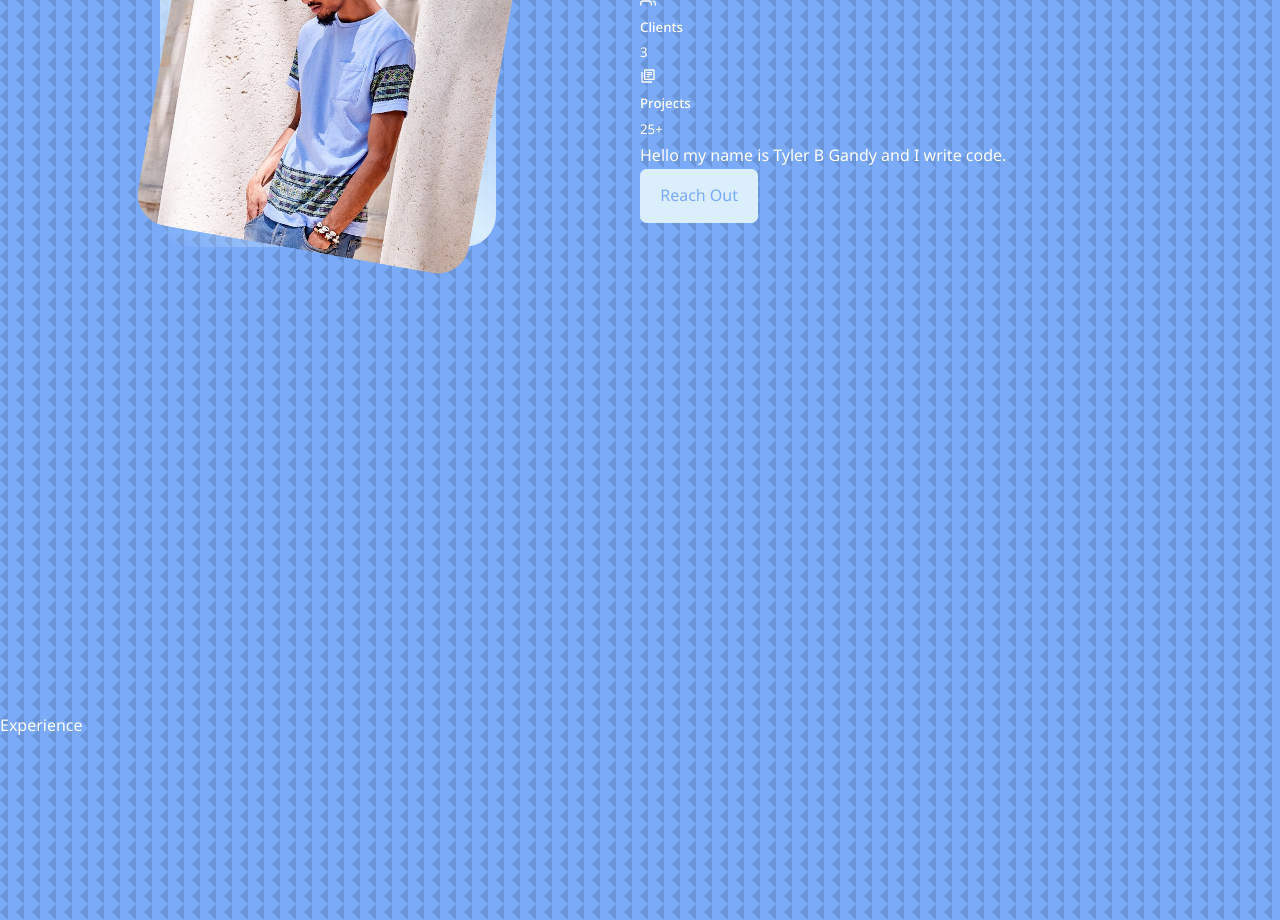
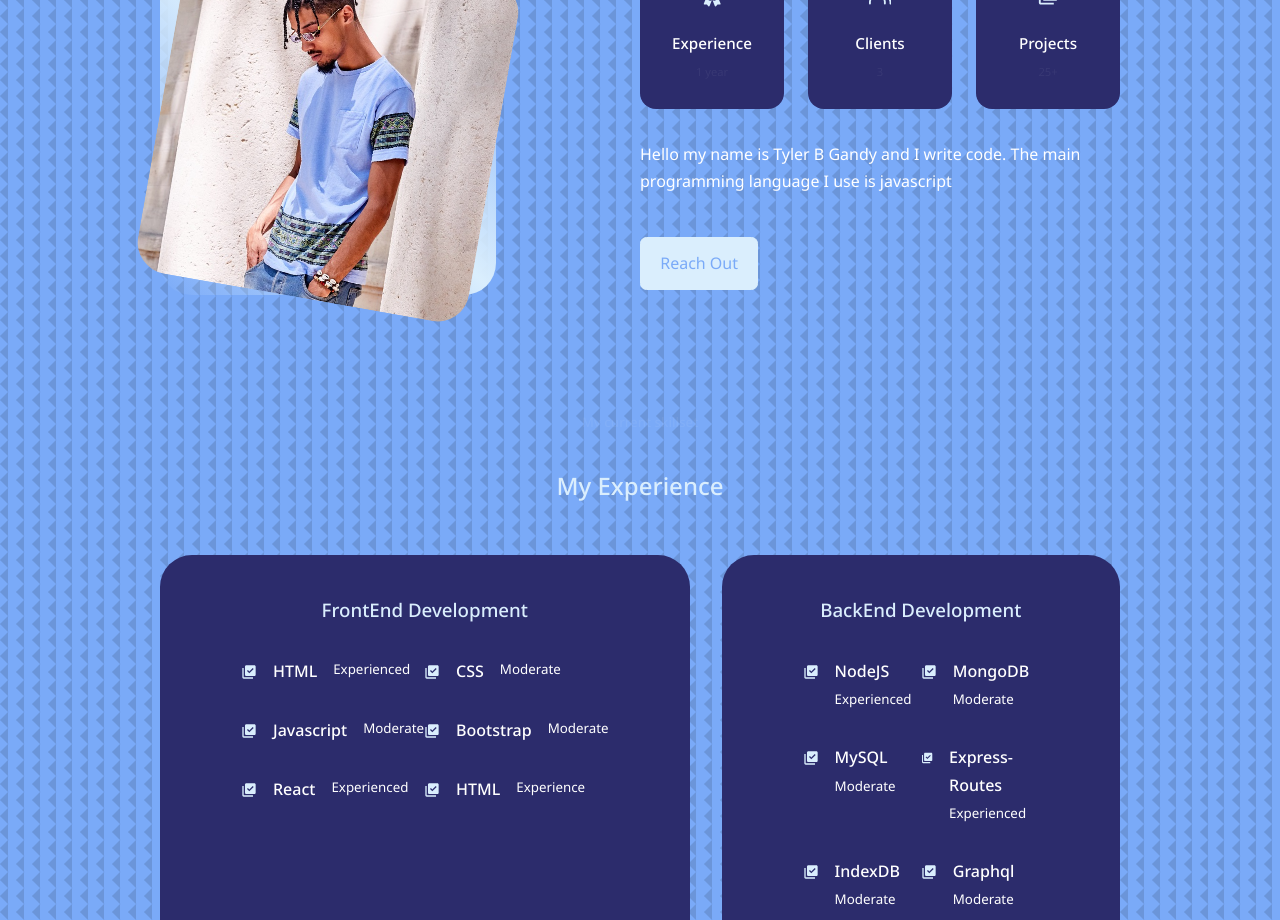
Before and after one commit to TyGBenjamin/Portfolio.v3.01, a React (Create React App) app: page / in a window 1280 px wide. Shown: the part 1880-2800 px from the top of the page. Built offline with nearby package versions, Linux system fonts and the light colour scheme.

Commit message:
changed index.css

```diff
--- a/src/components/about/About.jsx
+++ b/src/components/about/About.jsx
@@ -35,7 +35,10 @@
               <small> 25+</small>
             </article>
           </div>
-          <p>Hello my name is Tyler B Gandy and I write code.</p>
+          <p>
+            Hello my name is Tyler B Gandy and I write code. The main
+            programming language I use is javascript
+          </p>
           <a href="#contact" className="btn btn-primary">
             Reach Out
           </a>
--- a/src/components/about/about.css
+++ b/src/components/about/about.css
@@ -2,6 +2,7 @@
   display: grid;
   grid-template-columns: 35% 50%;
   gap: 15%;
+  padding-bottom: 20px;
 }
 
 .about__me {
@@ -22,4 +23,84 @@
   border-radius: 2rem;
   overflow: hidden;
   transform: rotate(10deg);
+  transition: var(--transition);
 }
+
+.about__mePhoto:hover {
+  transform: rotate(0);
+}
+
+.about__cards {
+  display: grid;
+  grid-template-columns: repeat(3, 1fr);
+  gap: 1.5rem;
+}
+
+.about__card {
+  background: var(--color-bg-variant);
+  border: 1px solid transparent;
+  border-radius: 1rem;
+  padding: 1.5rem;
+  text-align: center;
+}
+
+.about__card small {
+  color: white;
+}
+
+.about__card:hover {
+  background: skyblue;
+  border-color: var(--color-primary-variant);
+  cursor: none;
+}
+
+.about__icon {
+  color: var(--color-primary);
+  font-size: 1.4rem;
+  margin-bottom: 1rem;
+}
+
+.about__card h5 {
+  font-size: 0.95rem;
+}
+
+.about__card small {
+  font-size: 0.7rem;
+  color: var(--color-light);
+}
+
+.about__content p {
+  margin: 2rem 0 2.6rem;
+  color: white;
+}
+
+@media screen and (max-width: 1024px) {
+  .about__container {
+    grid-template-columns: 1fr;
+    gap: 0;
+  }
+  .about__me {
+    width: 50%;
+    margin: 2rem auto 4rem;
+  }
+  .about__content p {
+    margin: 1rem 0 1.5rem;
+  }
+}
+
+/* >>>>>>>>>>>>> MEDIA (small screen) QUERIES <<<<<<<<<<<<<<< */
+
+@media screen and (max-width: 600px) {
+  .about__me {
+    width: 50%;
+    margin: 0rem auto 3rem;
+  }
+  .about__cards {
+    grid-template-columns: 1fr 1fr;
+    gap: 1rem;
+  }
+
+  .about__content p {
+    margin: 1.5rem 0;
+  }
+}
--- a/src/components/experience/Experience.jsx
+++ b/src/components/experience/Experience.jsx
@@ -1,8 +1,102 @@
 import React from "react";
 import "./experience.css";
+import { MdLibraryAddCheck } from "react-icons/md";
 
 const Experience = () => {
-  return <section id="experience"> Experience</section>;
+  return (
+    <section id="experience">
+      <h5>My current skillset</h5>
+      <h2>My Experience</h2>
+
+      <div className="container experience__container">
+        <div className="experience__frontend">
+          <h3>FrontEnd Development</h3>
+          <div className="experience__content">
+            <article className="experience__details">
+              <MdLibraryAddCheck className="experience__details-icon" />
+              <h4>HTML</h4>
+              <small className="textLight">Experienced</small>
+            </article>
+            <article className="experience__details">
+              <MdLibraryAddCheck className="experience__details-icon" />
+              <h4>CSS</h4>
+              <small className="textLight">Moderate</small>
+            </article>
+            <article className="experience__details">
+              <MdLibraryAddCheck className="experience__details-icon" />
+              <h4>Javascript</h4>
+              <small className="textLight">Moderate</small>
+            </article>
+            <article className="experience__details">
+              <MdLibraryAddCheck className="experience__details-icon" />
+              <h4>Bootstrap</h4>
+              <small className="textLight">Moderate</small>
+            </article>
+            <article className="experience__details">
+              <MdLibraryAddCheck className="experience__details-icon" />
+              <h4>React</h4>
+              <small className="textLight">Experienced</small>
+            </article>
+            <article className="experience__details">
+              <MdLibraryAddCheck className="experience__details-icon" />
+              <h4>HTML</h4>
+              <small className="textLight">Experience</small>
+            </article>
+          </div>
+        </div>
+
+        {/* START OF BACKEND DEVELOPMENT */}
+
+        <div className="experience__backend">
+          <h3>BackEnd Development</h3>
+          <div className="experience__content">
+            <article className="experience__details">
+              <MdLibraryAddCheck className="experience__details-icon" />
+              <div>
+                <h4>NodeJS</h4>
+                <small className="textLight">Experienced</small>
+              </div>
+            </article>
+            <article className="experience__details">
+              <MdLibraryAddCheck className="experience__details-icon" />
+              <div>
+                <h4>MongoDB</h4>
+                <small className="textLight">Moderate</small>
+              </div>
+            </article>
+            <article className="experience__details">
+              <MdLibraryAddCheck className="experience__details-icon" />
+              <div>
+                <h4>MySQL</h4>
+                <small className="textLight">Moderate</small>
+              </div>
+            </article>
+            <article className="experience__details">
+              <MdLibraryAddCheck className="experience__details-icon" />
+              <div>
+                <h4>Express-Routes </h4>
+                <small className="textLight">Experienced</small>
+              </div>
+            </article>
+            <article className="experience__details">
+              <MdLibraryAddCheck className="experience__details-icon" />
+              <div>
+                <h4>IndexDB</h4>
+                <small className="textLight">Moderate</small>
+              </div>
+            </article>
+            <article className="experience__details">
+              <MdLibraryAddCheck className="experience__details-icon" />
+              <div>
+                <h4>Graphql</h4>
+                <small className="textLight">Moderate</small>
+              </div>
+            </article>
+          </div>
+        </div>
+      </div>
+    </section>
+  );
 };
 
 export default Experience;
--- a/src/components/experience/experience.css
+++ b/src/components/experience/experience.css
@@ -0,0 +1,68 @@
+.experience__container {
+  display: grid;
+  grid-template-columns: 1fr 1fr;
+  gap: 2rem;
+}
+
+.experience__container > div {
+  background: var(--color-bg-variant);
+  padding: 2.4rem 5rem;
+  border-radius: 2rem;
+  border: 1px solid transparent;
+  transition: var(--transition);
+}
+
+.experience__container > div:hover {
+  background: transparent;
+  border-color: var(--);
+}
+
+.experience__container > div h3 {
+  text-align: center;
+  margin-bottom: 2rem;
+  color: var(--color-primary);
+}
+
+.experience__content {
+  display: grid;
+  grid-template-columns: 1fr 1fr;
+  row-gap: 2rem;
+}
+
+.experience__details {
+  display: flex;
+  gap: 1rem;
+}
+
+.experience__details-icon {
+  margin-top: 6px;
+  color: var(--color-primary);
+}
+
+/* >>>>>>>>>>>>> MEDIA (medium screen) QUERIES <<<<<<<<<<<<<<< */
+
+@media screen and (max-width: 1024px) {
+  .experience__container {
+    grid-template-columns: 1fr;
+  }
+  .experience__container > div {
+    width: 80%;
+    padding: 2rem;
+    margin: 0 auto;
+  }
+  .experience__content {
+    padding: 1rem;
+  }
+}
+
+/* >>>>>>>>>>>>> MEDIA (small screen) QUERIES <<<<<<<<<<<<<<< */
+
+@media screen and (max-width: 600px) {
+  .experience__container {
+    gap: 1rem;
+  }
+  .experience__container > div {
+    width: 100%;
+    padding: 2rem 1rem;
+  }
+}
--- a/src/components/header/SocialMedia.jsx
+++ b/src/components/header/SocialMedia.jsx
@@ -9,13 +9,22 @@
         href="https://www.linkedin.com/in/tyler-gandy-a90a41225/"
         target="_blank"
         rel="noreffer"
+        className="socialIcon"
       >
         <BsLinkedin />
       </a>
-      <a href="https://github.com/TyGBenjamin" target="_blank">
+      <a
+        href="https://github.com/TyGBenjamin"
+        target="_blank"
+        className="socialIcon"
+      >
         <FaGithub />
       </a>
-      <a href="https://www.facebook.com/" target="_blank">
+      <a
+        href="https://www.facebook.com/"
+        target="_blank"
+        className="socialIcon"
+      >
         <FaFacebook />
       </a>
     </div>
--- a/src/components/nav/nav.css
+++ b/src/components/nav/nav.css
@@ -3,6 +3,7 @@
   color: pink;
   background: rgba(0, 0, 0, 0.4);
   border-radius: 30%;
+  cursor: pointer;
 }
 
 nav {
--- a/src/index.css
+++ b/src/index.css
@@ -8,6 +8,7 @@
   box-sizing: border-box;
   list-style: none;
   text-decoration: none;
+  cursor: none;
 }
 
 :root {
@@ -68,6 +69,15 @@
   color: var(--color-light);
 }
 
+section > h2 {
+  color: var(--color-primary);
+  margin-bottom: 3rem;
+}
+
+.text-light {
+  color: var(--color-light);
+}
+
 a {
   color: var(--color-primary);
   transition: var(--transition);
@@ -75,6 +85,7 @@
 
 a:hover {
   color: var(--color-white);
+  cursor: pointer;
 }
 
 .btn {
@@ -93,6 +104,7 @@
   color: var(--color-bg);
   border-color: transparent;
   font-size: larger;
+  cursor: pointer;
 }
 
 .btn-primary {
@@ -143,7 +155,7 @@
   display: none;
 }
 
-@media screen and (max-width: 1080px) {
+/* @media screen and (max-width: px) {
   .container {
     width: var(--container-width-lg);
   }
@@ -153,6 +165,10 @@
   margin-top: 8rem;
   height: 100vh;
 }
+
+.socialIcon:hover {
+  cursor: pointer;
+} */
 
 /* >>>>>>>>>>>>> MEDIA (medium screen) QUERIES <<<<<<<<<<<<<<< */
 
```
